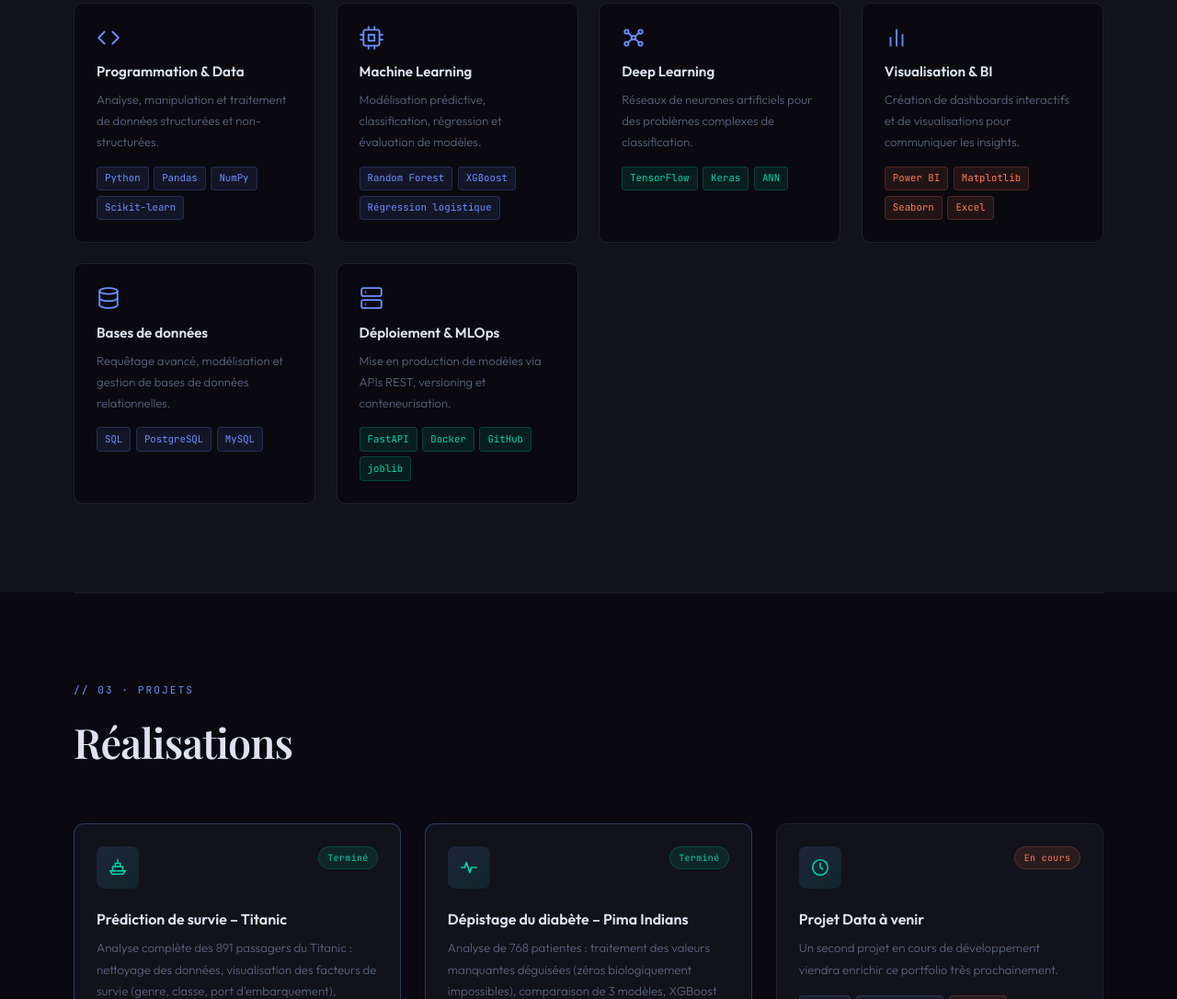
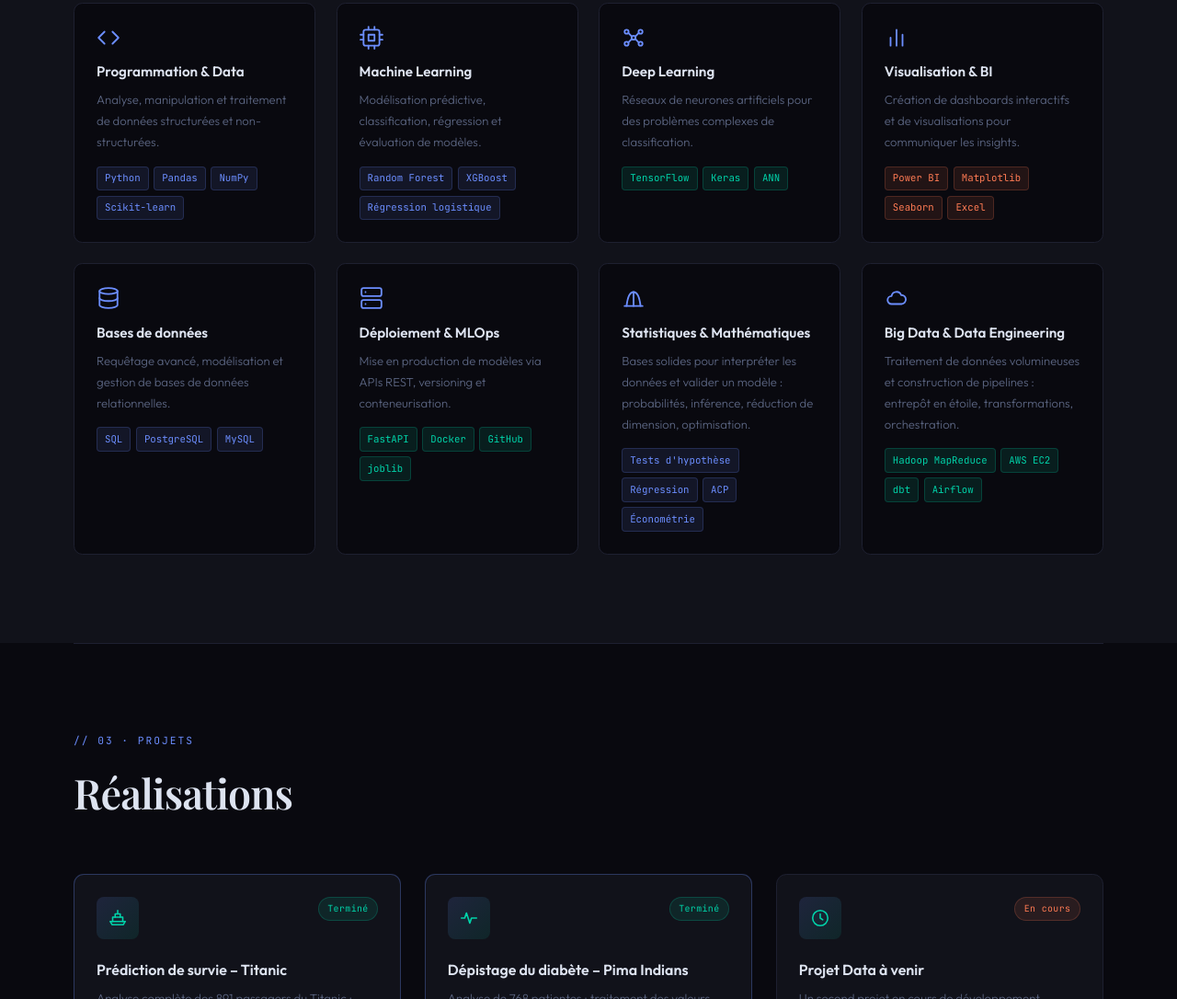
Before and after one commit to Oumar-ds/Oumar-ds.github.io, a plain HTML site: page index.html in a window 1280 px wide. Shown: the part 1725-2811 px from the top of the page at 92% size. Drawn offline with nearby package versions, Linux system fonts and the light colour scheme; a web font is replaced by a local one.

Commit message:
Portfolio et CV : cartes Statistiques et Big Data/Data Engineering, ligne data engineering
Co-Authored-By: Claude Sonnet 5.5 <noreply@anthropic.com>
Claude-Session: https://claude.ai/code/session_018YHyMXVQFxNfBvD6Zcx1GC

```diff
--- a/index.html
+++ b/index.html
@@ -529,6 +529,30 @@
       </div>
     </div>
 
+    <div class="skill-card">
+      <div class="sk-icon"><svg viewBox="0 0 24 24" fill="none" stroke="currentColor" stroke-width="1.7" stroke-linecap="round" stroke-linejoin="round" aria-hidden="true"><path d="M3 20h18"/><path d="M5 20c1-9 3-14 7-14s6 5 7 14"/><path d="M12 6v14"/></svg></div>
+      <h3>Statistiques &amp; Mathématiques</h3>
+      <p>Bases solides pour interpréter les données et valider un modèle : probabilités, inférence, réduction de dimension, optimisation.</p>
+      <div class="tags">
+        <span class="tag">Tests d'hypothèse</span>
+        <span class="tag">Régression</span>
+        <span class="tag">ACP</span>
+        <span class="tag">Économétrie</span>
+      </div>
+    </div>
+
+    <div class="skill-card">
+      <div class="sk-icon"><svg viewBox="0 0 24 24" fill="none" stroke="currentColor" stroke-width="1.7" stroke-linecap="round" stroke-linejoin="round" aria-hidden="true"><path d="M7 18a4 4 0 010-8 5 5 0 019.6-1A4.5 4.5 0 0117 18z"/></svg></div>
+      <h3>Big Data &amp; Data Engineering</h3>
+      <p>Traitement de données volumineuses et construction de pipelines : entrepôt en étoile, transformations, orchestration.</p>
+      <div class="tags">
+        <span class="tag green">Hadoop MapReduce</span>
+        <span class="tag green">AWS EC2</span>
+        <span class="tag green">dbt</span>
+        <span class="tag green">Airflow</span>
+      </div>
+    </div>
+
   </div>
 </section>
 
```
Also changed, not shown: 1 other file.
